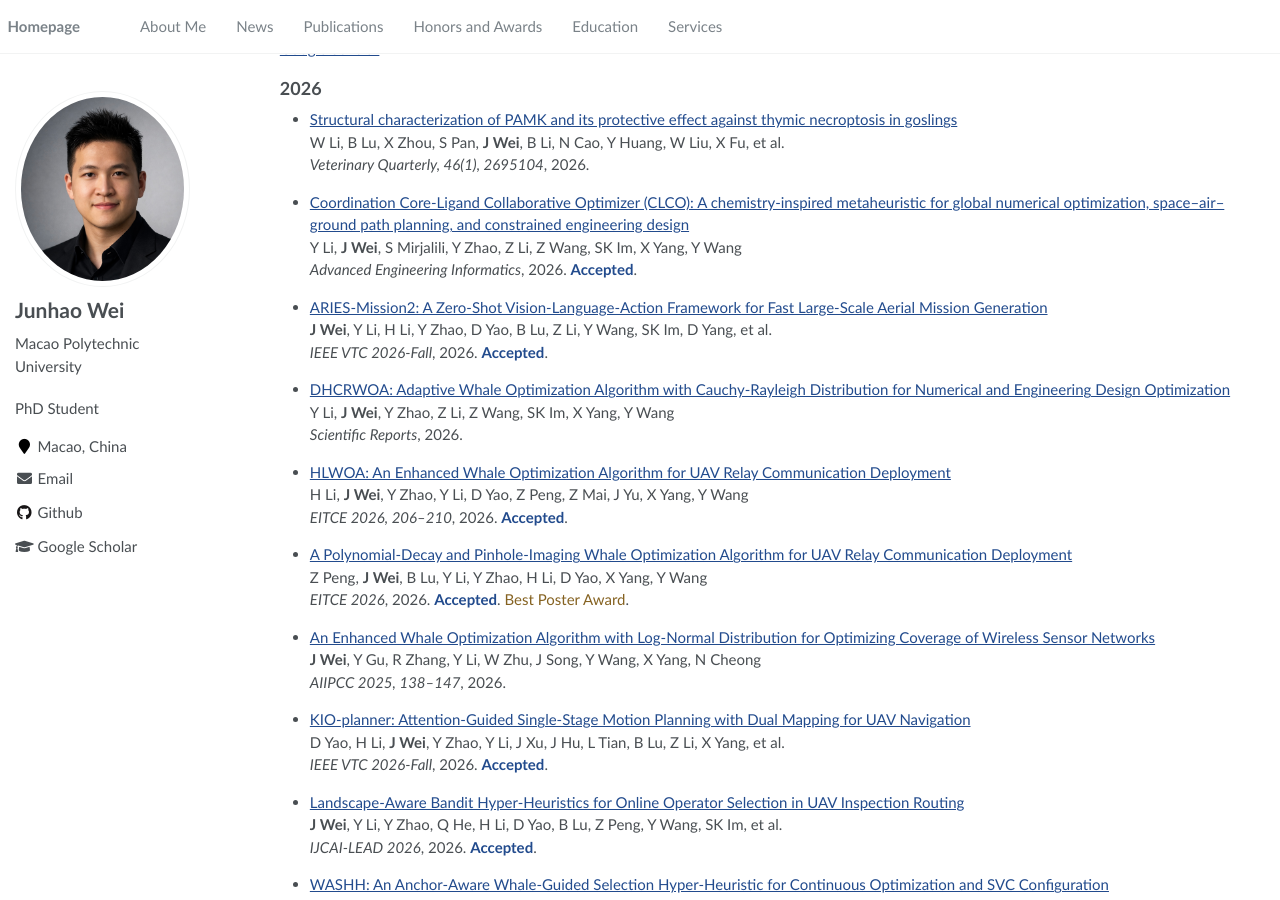
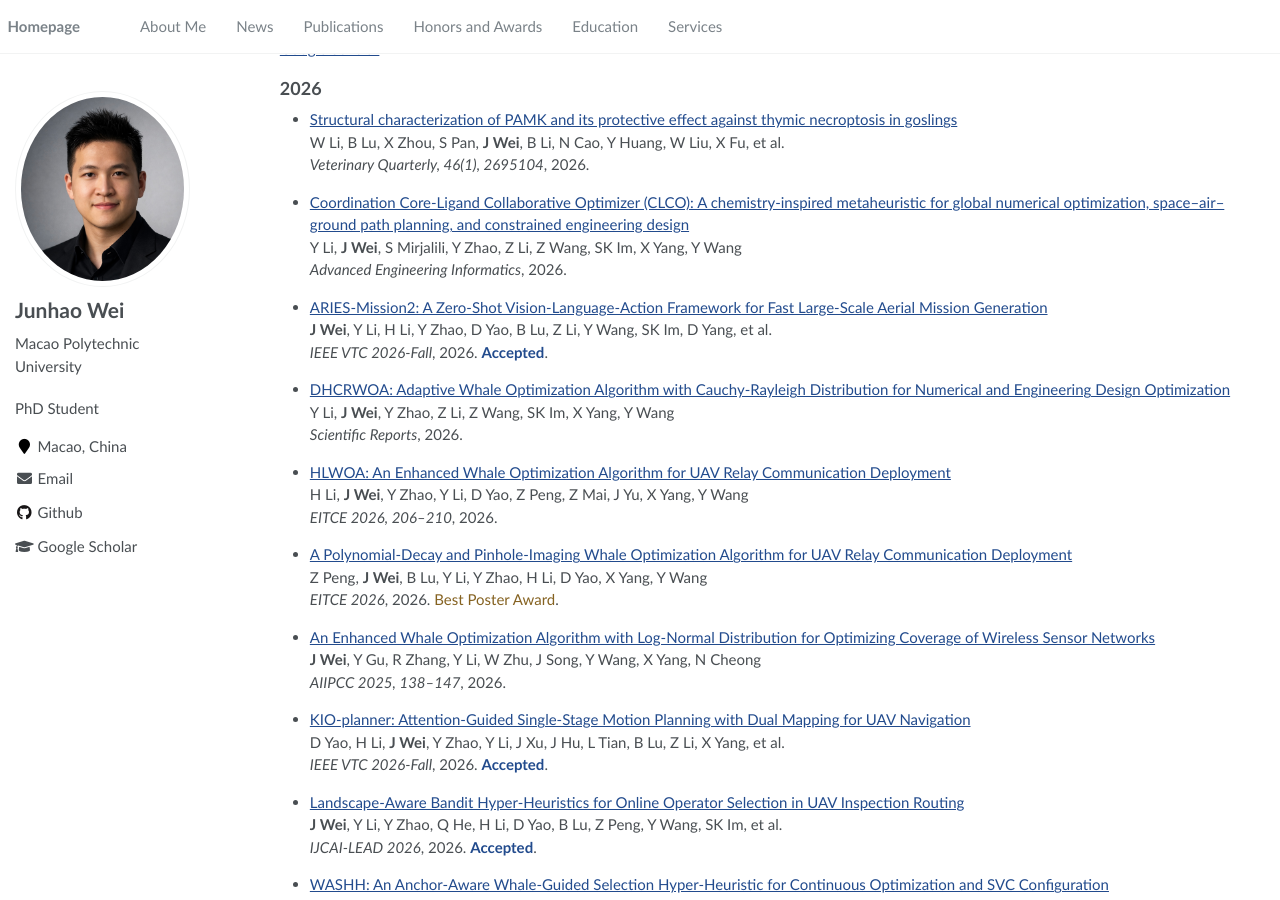
Before and after one commit to JunhaoWei-mpu/JunhaoWei-mpu.github.io, a Jekyll site: the page built from _pages/about.md, in a window 1280 px wide and 900 px high, scrolled down 565 px. Built offline with Jekyll 4.4.1, drawn with Linux system fonts in a browser that asks for light colours.

Commit message:
Correct published status for CLCO and two EITCE papers

```diff
--- a/_data/publications.json
+++ b/_data/publications.json
@@ -36,7 +36,7 @@
       "Y Wang"
     ],
     "venue": "Advanced Engineering Informatics",
-    "status": "accepted",
+    "status": "published",
     "doi": "10.1016/j.aei.2026.105092",
     "note": "",
     "source": "Google Scholar list supplied by author, 2026-09-20"
@@ -98,7 +98,7 @@
       "Y Wang"
     ],
     "venue": "EITCE 2026, 206–210",
-    "status": "accepted",
+    "status": "published",
     "doi": "",
     "note": "",
     "source": "Google Scholar list supplied by author, 2026-09-20"
@@ -118,7 +118,7 @@
       "Y Wang"
     ],
     "venue": "EITCE 2026",
-    "status": "accepted",
+    "status": "published",
     "doi": "",
     "note": "Best Poster Award",
     "source": "Google Scholar list supplied by author, 2026-09-20"
```
